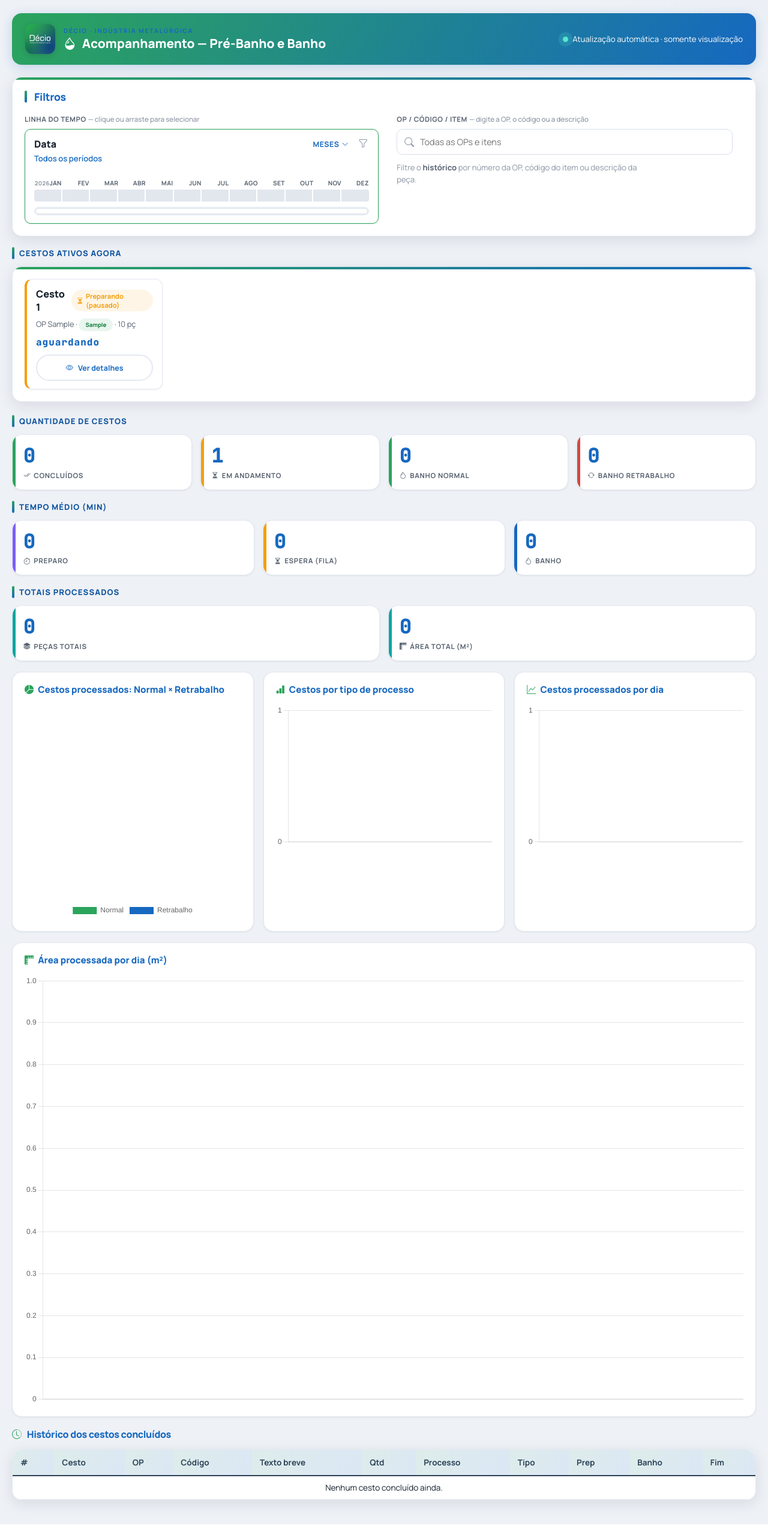
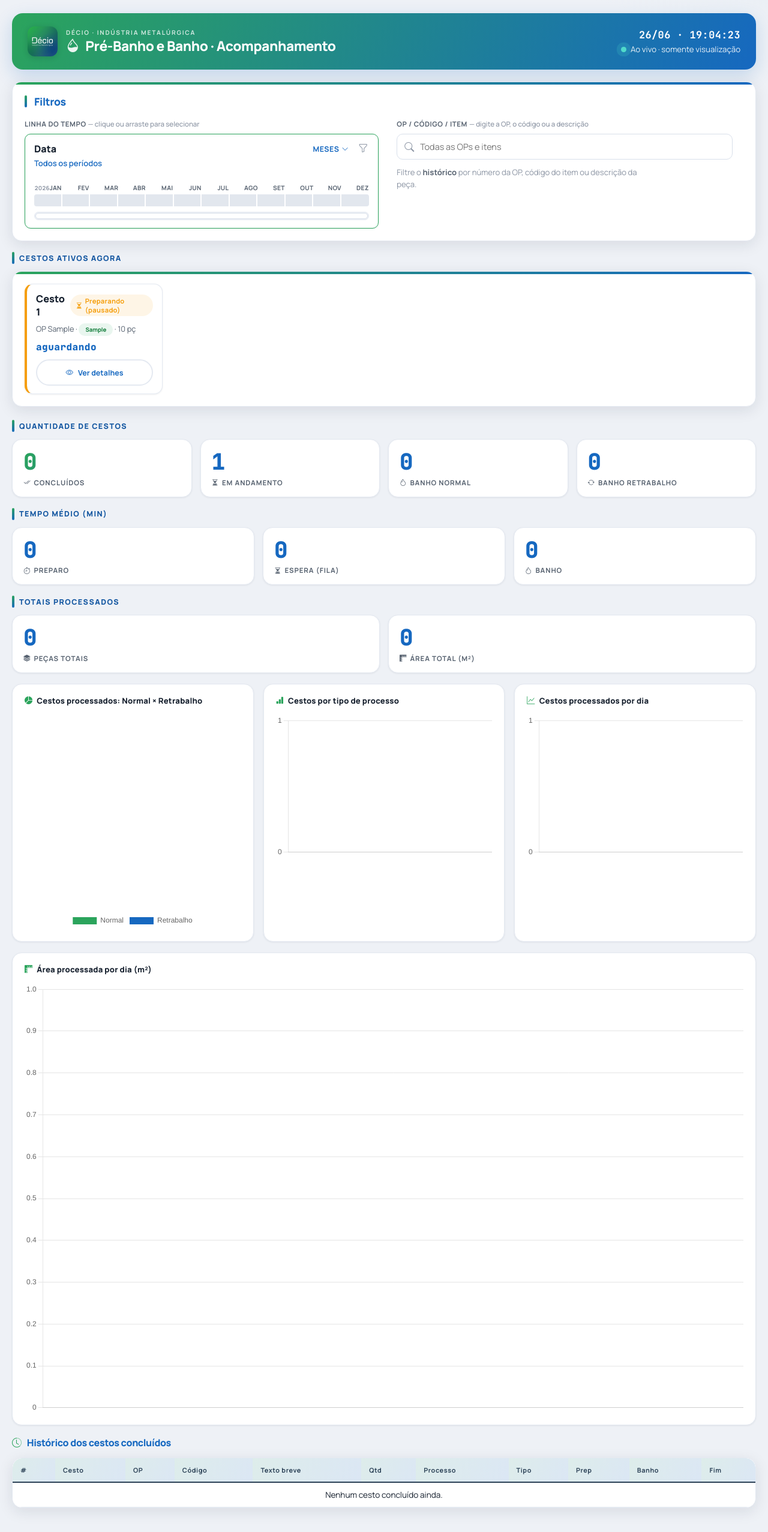
Before and after one commit to gu1001216-arch/CONTROLEBANHO, a Flask app: page /painel in a window 1280 px wide. Shown: the whole page at 60% size. Run offline with Flask 3, Linux system fonts and the light colour scheme; the visitor is signed in with stand-in values (Sample User, id 1); tables that the repository leaves empty hold one stand-in row (values such as "Sample post").

Commit message:
Add files via upload

```diff
--- a/static/style.css
+++ b/static/style.css
@@ -462,3 +462,58 @@ img,canvas{max-width:100%;}
 
 .btn-danger{background:#D6473F;color:#fff;border:none;}
 .btn-danger:hover{background:#A8322B;color:#fff;}
+
+/* ════════════════════════════════════════════════════════════════
+   REFINAMENTO PROFISSIONAL — acabamento do painel público
+   (apenas polimento visual; não altera estrutura nem lógica)
+   ════════════════════════════════════════════════════════════════ */
+
+/* Banner: respiro maior, hierarquia tipográfica mais nítida */
+.public-banner{padding:22px 26px;border-radius:18px;box-shadow:0 10px 30px rgba(22,104,192,.20);}
+.public-banner h1{font-size:1.42rem;letter-spacing:-.02em;}
+.public-banner h1 i{opacity:.9;}
+
+/* KPIs: números com mais presença, acento gradiente no topo, hover sutil */
+.kpi{transition:transform .18s ease, box-shadow .18s ease;}
+.kpi::after{content:"";position:absolute;top:0;left:0;right:0;height:3px;
+  background:linear-gradient(90deg,var(--brand-green),var(--brand-blue));opacity:.85;}
+.kpi:hover{transform:translateY(-2px);box-shadow:0 12px 28px rgba(20,32,46,.12);}
+.kpi-val{font-size:2.35rem;letter-spacing:-.5px;background:linear-gradient(120deg,var(--brand-green),var(--brand-blue));
+  -webkit-background-clip:text;background-clip:text;-webkit-text-fill-color:transparent;}
+/* KPIs coloridos mantêm sua cor própria no número */
+.kpi.k-amber .kpi-val,.kpi.k-red .kpi-val,.kpi.k-green .kpi-val,
+.kpi.k-violet .kpi-val,.kpi.k-sky .kpi-val,.kpi.k-teal .kpi-val{
+  -webkit-text-fill-color:initial;background:none;}
+.kpi-lbl{letter-spacing:.9px;}
+
+/* Títulos de seção: eyebrow mais editorial */
+.area-titulo{font-size:.78rem;letter-spacing:1.4px;color:var(--aco-700);}
+
+/* Cards de cestos ativos: acabamento mais sólido e tátil */
+.ativo-card{border-radius:14px;transition:transform .16s ease, box-shadow .16s ease;}
+.ativo-card:hover{transform:translateY(-2px);box-shadow:0 12px 26px rgba(20,32,46,.13);}
+.ativo-cron{letter-spacing:.5px;}
+.ativo-estado{letter-spacing:.3px;}
+
+/* Painéis de gráfico: moldura mais limpa */
+.chart-box{border-radius:16px;transition:box-shadow .18s ease;}
+.chart-box:hover{box-shadow:var(--shadow);}
+.chart-box h6{font-size:.82rem;font-weight:800;letter-spacing:.2px;color:var(--ink);}
+
+/* Tabela de histórico: cabeçalho mais sóbrio, linhas com leitura confortável */
+.tbl thead th{font-size:.68rem;letter-spacing:.6px;}
+.tbl tbody td{padding-top:11px;padding-bottom:11px;}
+.tbl tbody tr{transition:background .12s ease;}
+
+/* Botões pílula: leve elevação ao passar o mouse */
+.btn-primary,.btn-aqua,.btn-secondary{transition:transform .12s ease, box-shadow .18s ease, filter .18s ease;}
+.btn-primary:hover,.btn-aqua:hover,.btn-secondary:hover{transform:translateY(-1px);}
+
+/* Foco visível para acessibilidade (teclado) */
+.btn:focus-visible,.input:focus-visible,.slicer-seg:focus-visible{
+  outline:2px solid var(--brand-blue);outline-offset:2px;}
+
+/* Respeita quem prefere menos movimento */
+@media (prefers-reduced-motion: reduce){
+  *{animation-duration:.001ms !important;transition-duration:.001ms !important;}
+}
--- a/templates/login.html
+++ b/templates/login.html
@@ -20,12 +20,6 @@
       </div>
       <button type="submit" class="btn btn-primary btn-block"><i class="bi bi-box-arrow-in-right"></i>Entrar</button>
     </form>
-
-    <div style="text-align:center;margin-top:22px;padding-top:18px;border-top:1px solid var(--line);">
-      <a href="{{ url_for('painel_publico') }}" class="small" style="color:var(--aco-700);font-weight:600;text-decoration:none;">
-        <i class="bi bi-graph-up-arrow"></i> Painel de acompanhamento (gerência)
-      </a>
-    </div>
   </div>
 </div>
 {% endblock %}
--- a/templates/painel.html
+++ b/templates/painel.html
@@ -14,12 +14,26 @@
     <div style="display:flex;align-items:center;gap:14px;">
       <img src="{{ url_for('static', filename='logo_decio.png') }}" alt="Décio" style="width:50px;height:50px;border-radius:12px;object-fit:cover;box-shadow:0 2px 10px rgba(20,32,46,.18);">
       <div>
-        <div style="font-size:.64rem;font-weight:700;letter-spacing:.17em;text-transform:uppercase;color:var(--brand-blue);">Décio · Indústria Metalúrgica</div>
-        <h1 style="margin:0;"><i class="bi bi-droplet-half"></i>Acompanhamento — Pré-Banho e Banho</h1>
+        <div style="font-size:.64rem;font-weight:700;letter-spacing:.17em;text-transform:uppercase;color:rgba(255,255,255,.78);">Décio · Indústria Metalúrgica</div>
+        <h1 style="margin:0;"><i class="bi bi-droplet-half"></i>Pré-Banho e Banho · Acompanhamento</h1>
       </div>
     </div>
-    <span class="small" style="display:flex;align-items:center;gap:7px;"><span class="live-dot"></span>Atualização automática · somente visualização</span>
+    <div style="text-align:right;display:flex;flex-direction:column;gap:4px;align-items:flex-end;">
+      <span id="relogioPainel" style="font-family:'JetBrains Mono',monospace;font-size:1.05rem;font-weight:700;letter-spacing:.5px;">--:--:--</span>
+      <span class="small" style="display:flex;align-items:center;gap:7px;opacity:.9;"><span class="live-dot"></span>Ao vivo · somente visualização</span>
+    </div>
   </div>
+
+  <script>
+    (function(){
+      function tic(){
+        var d=new Date();
+        var el=document.getElementById('relogioPainel');
+        if(el)el.textContent=d.toLocaleDateString('pt-BR',{day:'2-digit',month:'2-digit'})+' · '+d.toLocaleTimeString('pt-BR');
+      }
+      tic();setInterval(tic,1000);
+    })();
+  </script>
 
   <div class="panel panel-brand panel-pad" style="margin-bottom:18px;">
     <input type="hidden" id="fDe"><input type="hidden" id="fAte">
```
Also changed, not shown: templates/prep.html (+7 -2 lines).
